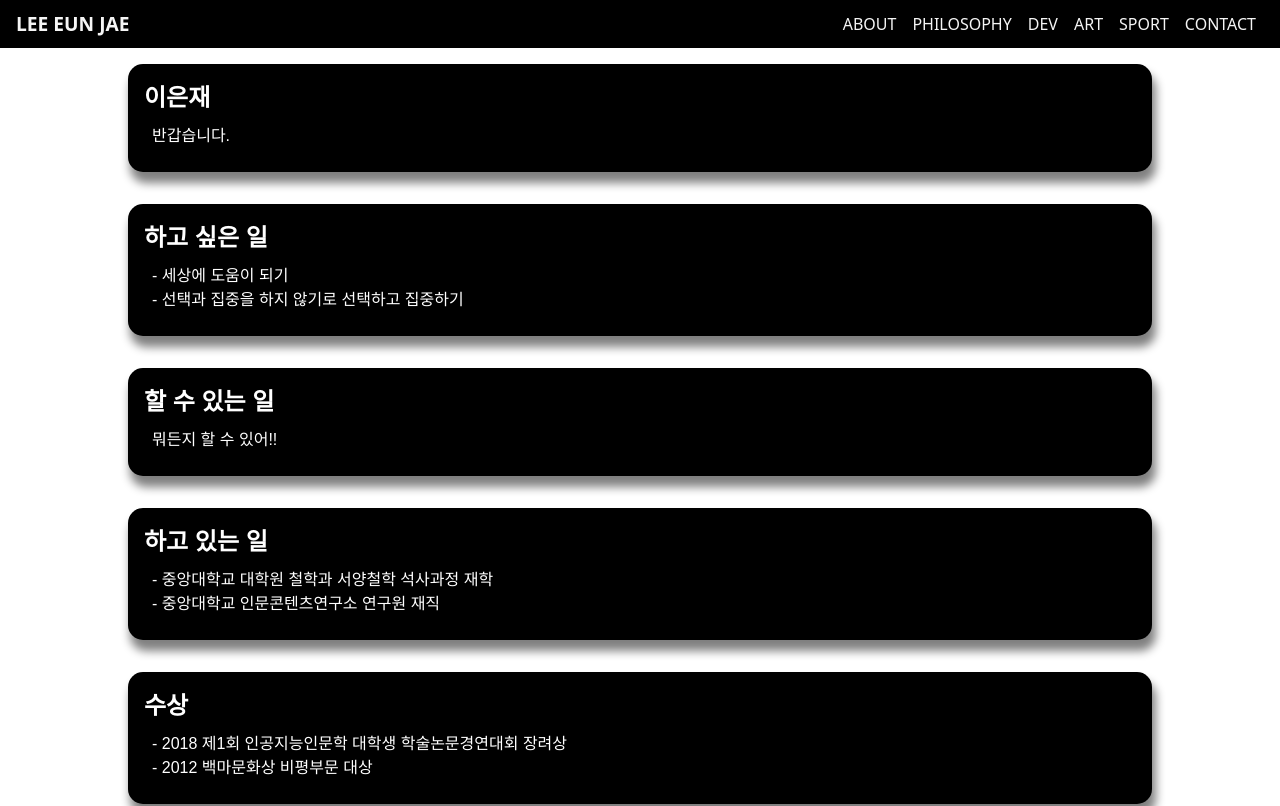
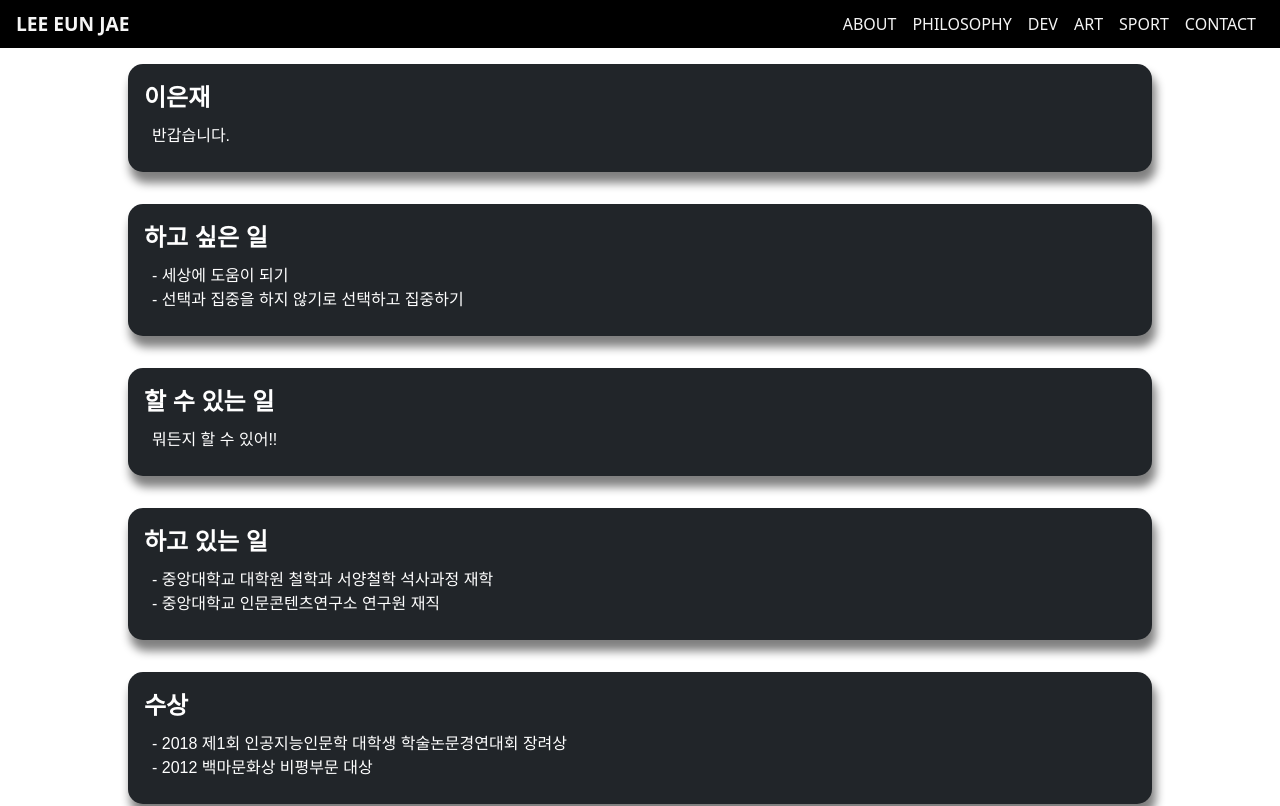
Before and after one commit to ej-rarus/blog, a React (Create React App) app: page /about in a window 1280 px wide. Shown: the top 806 px of the page. Built offline with nearby package versions, Linux system fonts and the light colour scheme.

Commit message:
minor detail

```diff
--- a/src/App.css
+++ b/src/App.css
@@ -111,6 +111,8 @@
   margin: 3rem;
   padding: 2rem;
   color:rgb(192, 192, 192);
+  animation: smoothAppear 1300ms;
+
 
 }
 
@@ -205,8 +207,8 @@
   justify-content: center;
   margin: 1rem;
   padding: 1rem;
-  background-color: black;
-  color: white;
+  background-color: #212529;
+  color: rgb(255, 255, 255);
   border-radius: 15px;
   box-shadow: 3px 10px 10px 1px gray;
   text-align: left;
```
